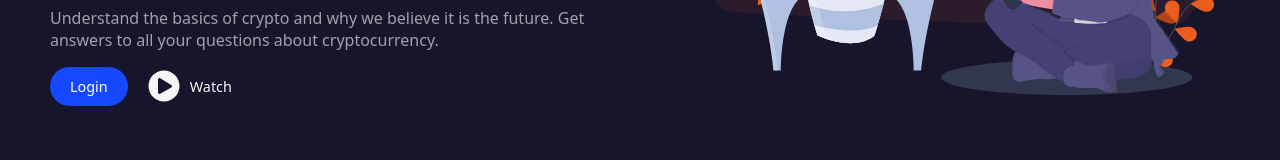
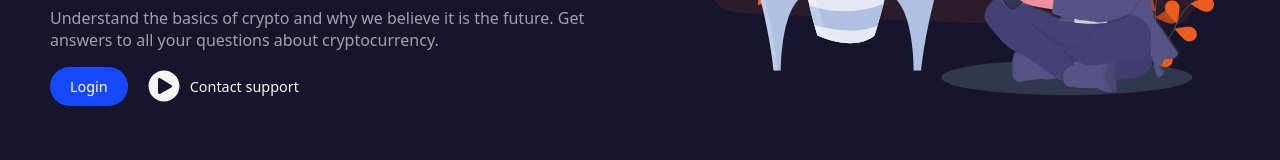
Before and after one commit to cerncapitals/cerncapitals, a React (Create React App) app: page /faq in a window 1280 px wide. Shown: the part 400-560 px from the top of the page. Built offline with nearby package versions, Linux system fonts and the light colour scheme.

Commit message:
Update Hero.js

```diff
--- a/src/components/hero/Hero.js
+++ b/src/components/hero/Hero.js
@@ -15,7 +15,7 @@ export default function Hero({ title, subtitle, image, link, shrink }) {
         <div className={styles.buttons}>
           {!user && <Link className={styles.button1} to="/login">Login</Link>}
           {user && <Link className={styles.button1} to="/dashboard">Invest →</Link>}
-          <a className={styles.button2} href={link}><FaPlayCircle size="2rem"/> Watch</a>
+          <a className={styles.button2} href="mailto:cerntrade@gmail.com"><FaPlayCircle size="2rem"/>Contact support</a>
         </div>
       </div>
       <div className={shrink? styles.right2: styles.right}>
```
